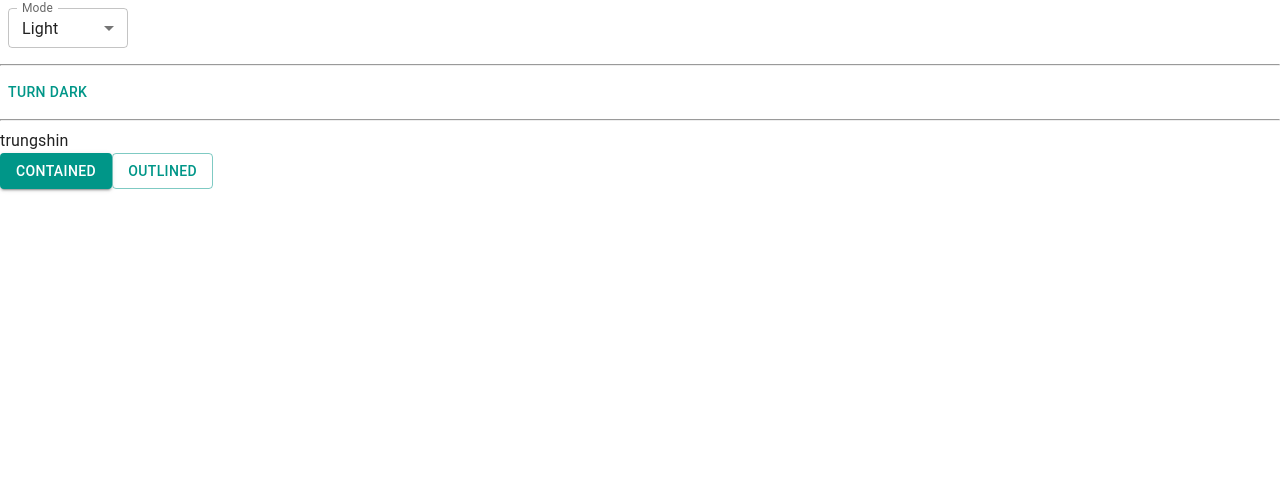
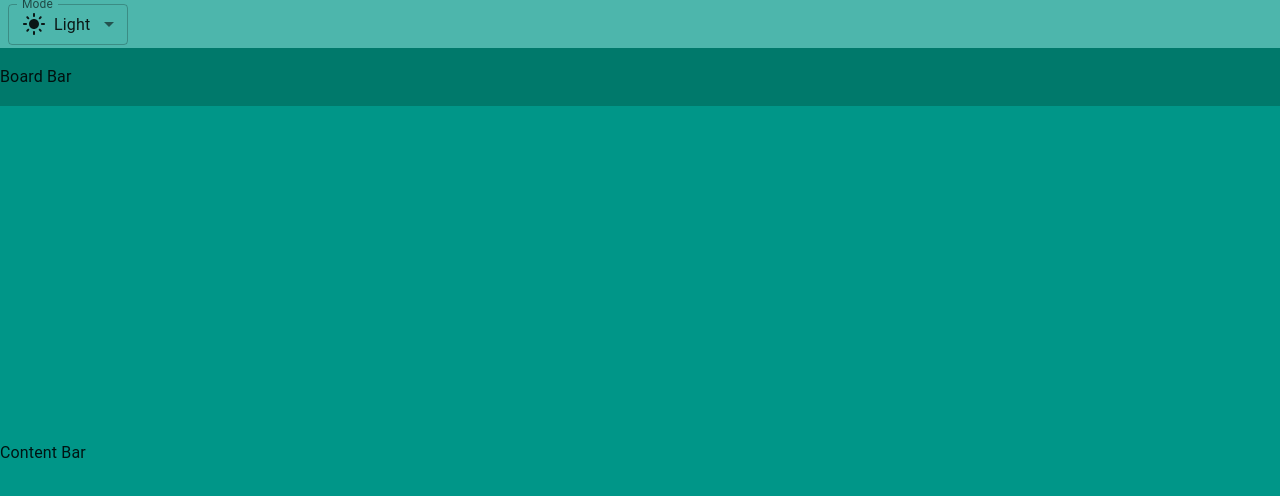
Before and after one commit to trungshin/shello-web, a React app: page / in a window 1280 px wide. Shown: the top 496 px of the page. Built offline with nearby package versions, Linux system fonts and the light colour scheme; the HTML template or start-up script is replaced by a standard one.

Commit message:
Build layout

```diff
--- a/src/App.jsx
+++ b/src/App.jsx
@@ -1,9 +1,14 @@
-import Button from '@mui/material/Button'
+// import Button from '@mui/material/Button'
 import { useColorScheme } from '@mui/material/styles'
 import InputLabel from '@mui/material/InputLabel'
 import MenuItem from '@mui/material/MenuItem'
 import FormControl from '@mui/material/FormControl'
 import Select from '@mui/material/Select'
+import Box from '@mui/material/Box'
+import LightModeIcon from '@mui/icons-material/LightMode'
+import DarkModeOutlinedIcon from '@mui/icons-material/DarkModeOutlined'
+import SettingsBrightnessIcon from '@mui/icons-material/SettingsBrightness'
+import Container from '@mui/material/Container'
 
 function SelectMode() {
   const { mode, setMode } = useColorScheme()
@@ -23,38 +28,57 @@ function SelectMode() {
         label="Mode"
         onChange={handleChange}
       >
-        <MenuItem value="light">Light</MenuItem>
-        <MenuItem value="dark">Dark</MenuItem>
-        <MenuItem value="system">System</MenuItem>
+        <MenuItem value="light">
+          <Box sx={{ display: 'flex', alignItems: 'center', gap: 1 }}>
+            <LightModeIcon /> Light
+          </Box>
+        </MenuItem>
+        <MenuItem value="dark">
+          <Box sx={{ display: 'flex', alignItems: 'center', gap: 1 }}>
+            <DarkModeOutlinedIcon /> Dark
+          </Box>
+        </MenuItem>
+        <MenuItem value="system">
+          <Box sx={{ display: 'flex', alignItems: 'center', gap: 1 }}>
+            <SettingsBrightnessIcon /> System
+          </Box>
+        </MenuItem>
       </Select>
     </FormControl>
   )
 }
 
-function ToggleMode() {
-  const { mode, setMode } = useColorScheme()
-  return (
-    <Button
-      onClick={() => {
-        setMode(mode === 'light' ? 'dark' : 'light')
-      }}
-    >
-      {mode === 'light' ? 'Turn dark' : 'Turn light'}
-    </Button>
-  )
-}
-
 function App() {
   return (
-    <>
-      <SelectMode />
-      <hr />
-      <ToggleMode />
-      <hr />
-      <div>trungshin</div>
-      <Button variant="contained">Contained</Button>
-      <Button variant="outlined">Outlined</Button>
-    </>
+    <Container disableGutters maxWidth={false} sx={{ height: '100vh' }}>
+      <Box sx={{
+        backgroundColor: 'primary.light',
+        width: '100%',
+        height: (theme) => theme.layoutCustom.appBarHeight,
+        display: 'flex',
+        alignItems: 'center'
+      }}>
+        <SelectMode />
+      </Box>
+      <Box sx={{
+        backgroundColor: 'primary.dark',
+        width: '100%',
+        height: (theme) => theme.layoutCustom.boardBarHeight,
+        display: 'flex',
+        alignItems: 'center'
+      }}>
+        Board Bar
+      </Box>
+      <Box sx={{
+        backgroundColor: 'primary.main',
+        width: '100%',
+        height: (theme) => `calc(100vh - ${theme.layoutCustom.appBarHeight} - ${theme.layoutCustom.boardBarHeight})`,
+        display: 'flex',
+        alignItems: 'center'
+      }}>
+        Content Bar
+      </Box>
+    </Container>
   )
 }
 
--- a/src/theme.js
+++ b/src/theme.js
@@ -3,6 +3,10 @@ import { experimental_extendTheme as extendTheme } from '@mui/material/styles'
 
 // Create a theme instance.
 const theme = extendTheme({
+  layoutCustom: {
+    appBarHeight: '48px',
+    boardBarHeight: '58px'
+  },
   colorSchemes: {
     light: {
       palette: {
```
